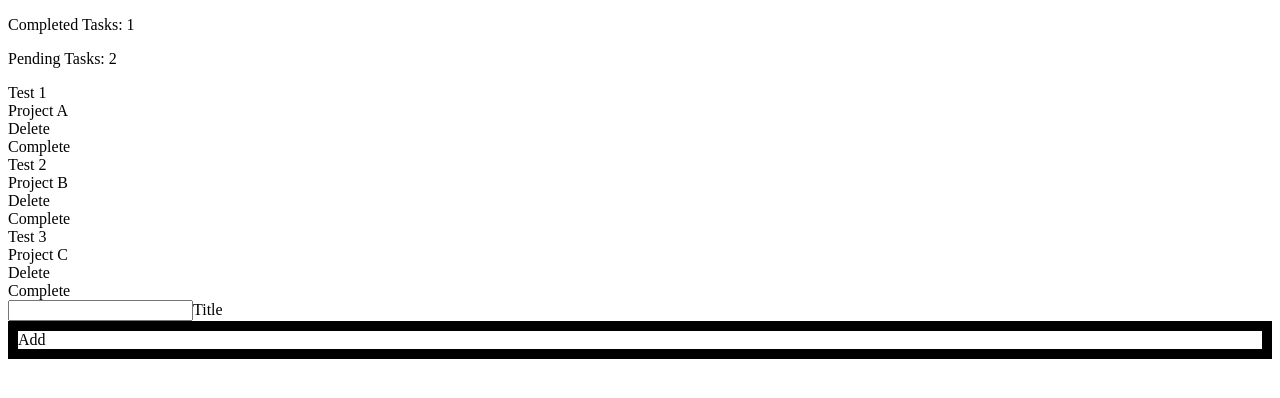
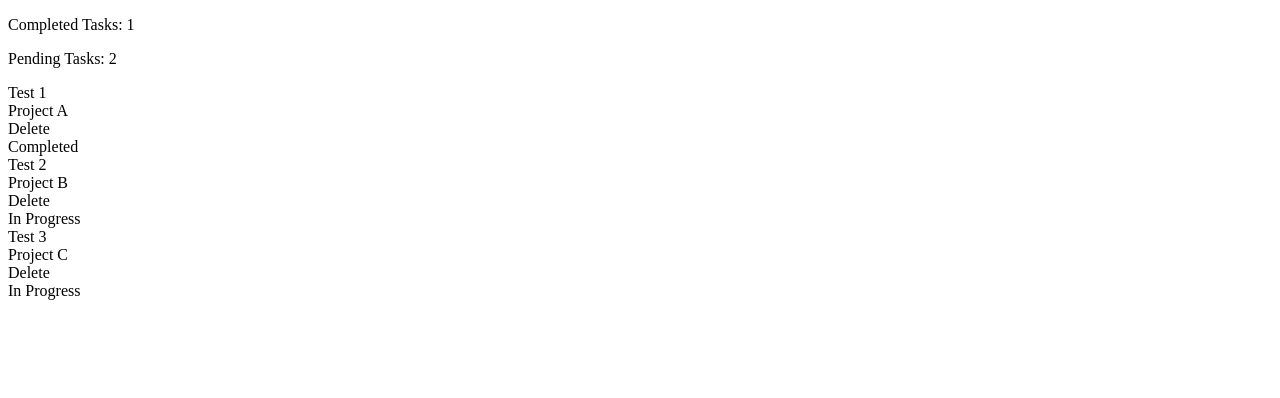
Before and after one commit to Shintokatana/googlekeep, a Vue app: page / in a window 1280 px wide. Shown: the top 398 px of the page. Built offline with nearby package versions, Linux system fonts and the light colour scheme.

Commit message:
[ADD] Add Item Component add

```diff
--- /dev/null
+++ b/src/components/AddItem.vue
@@ -0,0 +1,14 @@
+<template>
+    <div>
+
+    </div>
+</template>
+
+<script>
+    export default {
+    }
+</script>
+
+<style scoped>
+
+</style>
--- a/src/components/TodoList.vue
+++ b/src/components/TodoList.vue
@@ -2,7 +2,7 @@
     <div>
         <p>Completed Tasks: {{todos.filter(todo => {return todo.doneCheck === true}).length}}</p>
         <p>Pending Tasks: {{todos.filter(todo => {return todo.doneCheck === false}).length}}</p>
-        <div v-show="todos.length ===0">No Tasks Found</div>
+        <div v-show="0 === todos.length">No Tasks Found</div>
         <div class='ui centered card' v-for="todo in todos" v-bind:key="todo.id">
             <div class='content'>
                 <div class='header'>
@@ -13,24 +13,19 @@
                 </div>
                 <span v-on:click="deleteTodo(todo)">Delete</span>
             </div>
-            <div v-show="todo.done">
+            <div v-show="todo.doneCheck">
                 Completed
             </div>
-            <div v-show="!todo.done">
-                Complete
+            <div v-show="!todo.doneCheck">
+                In Progress
             </div>
         </div>
-        <div class="add-form">
-            <input type="text" v-model="title" id="title">
-            <label for="title">Title</label>
-        </div>
-        <div class="" style="border: 10px solid black;">
-            <span v-on:click="addTodo(todos)">Add</span>
-        </div>
+        <add-item></add-item>
     </div>
 </template>
 
 <script>
+    import addItem from './AddItem'
     export default {
         props: ['todos'],
         methods: {
@@ -38,10 +33,9 @@
                 const todoIndex = this.todos.indexOf(todo)
                 this.todos.splice(todoIndex, 1)
             },
-            addTodo(todos) {
-                let new_item = {title: 'test',project: 'test', doneCheck: false}
-                todos.push(new_item)
-            }
+        },
+        components: {
+            addItem
         }
     }
 
```
